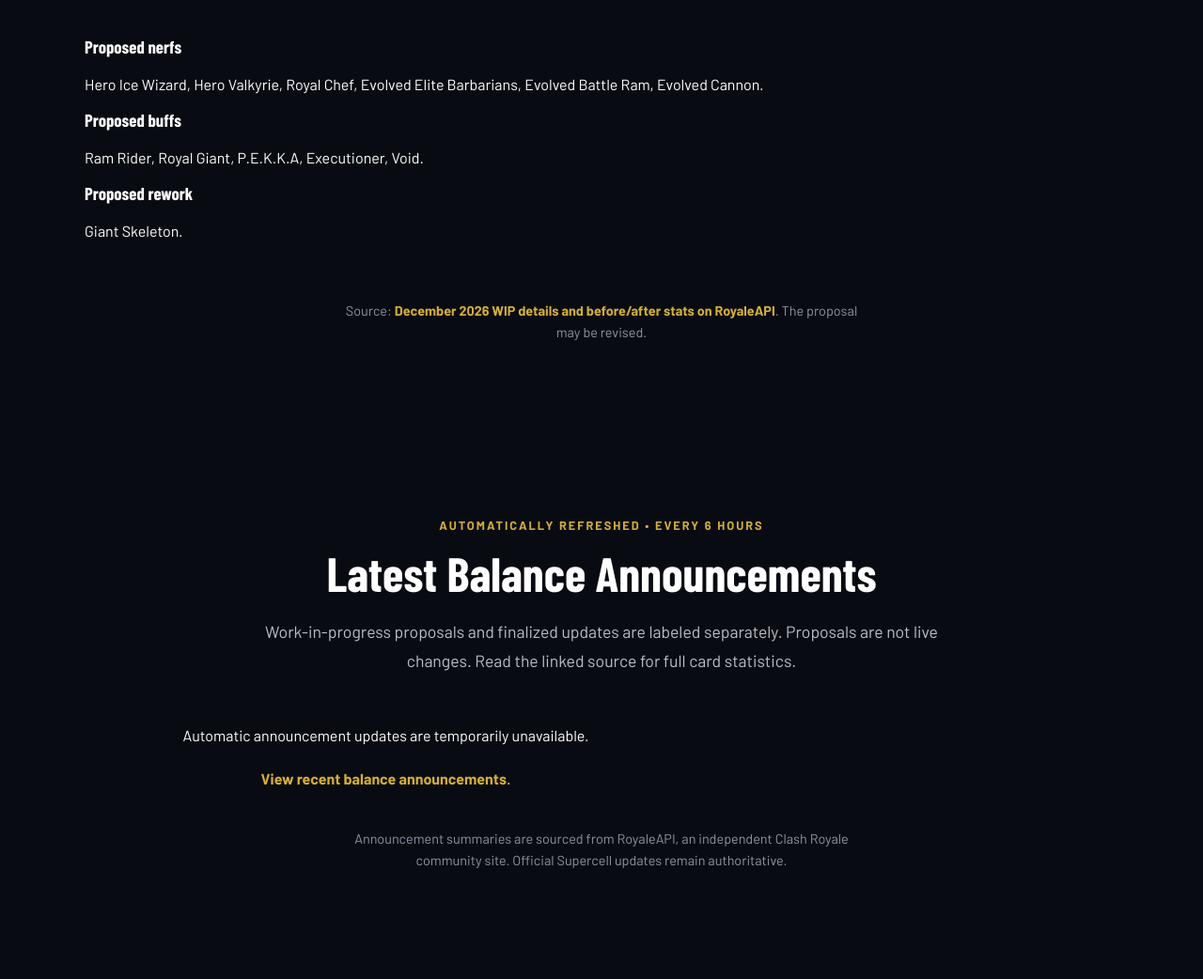
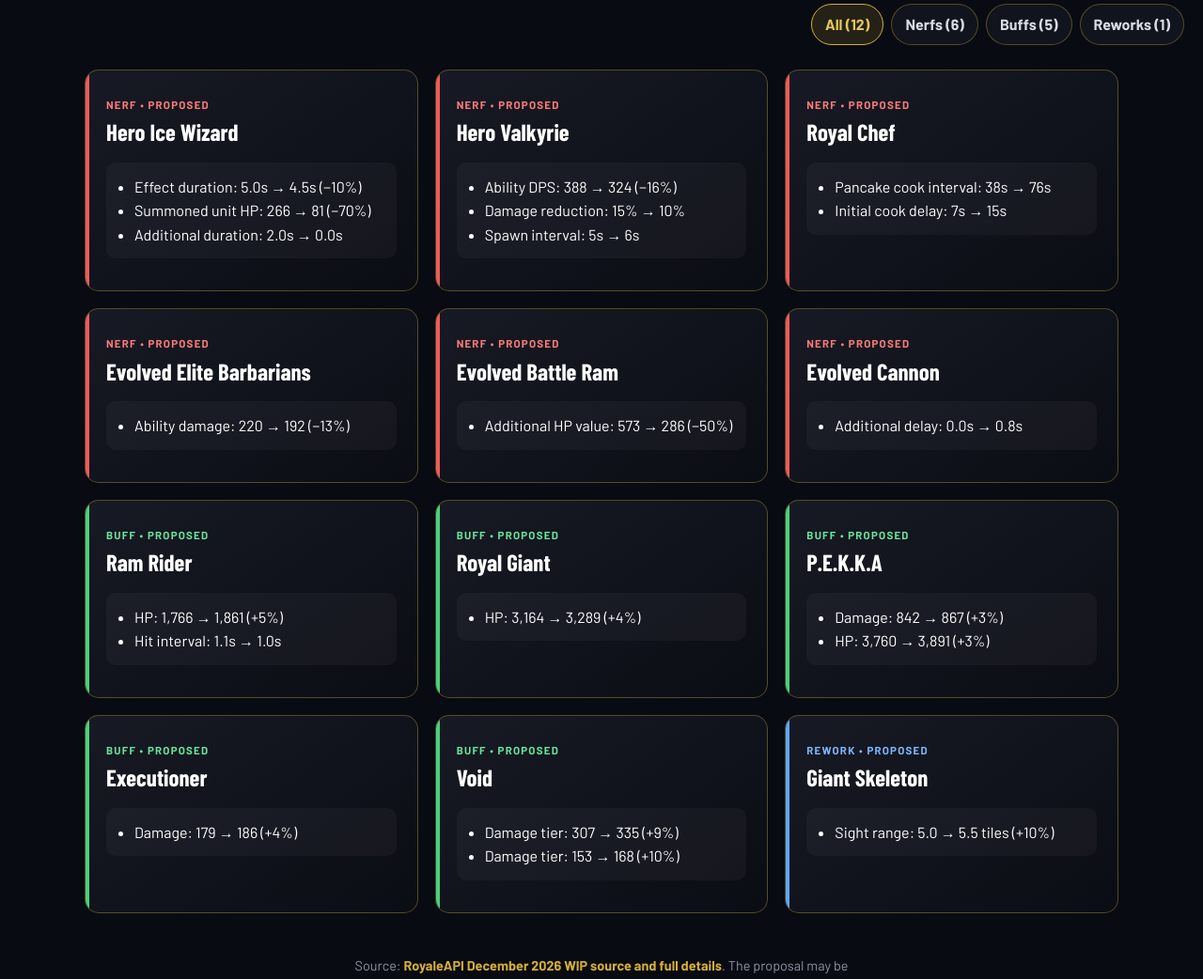
Before and after one commit to noahalexmusic/royale-organization, a plain HTML site: page balance-changes.html in a window 1280 px wide. Shown: the part 952-1994 px from the top of the page at 94% size. Drawn offline with nearby package versions, Linux system fonts and the light colour scheme; no server answers; a web font is replaced by a local one.

Commit message:
Show December 2026 WIP card-by-card before and after stats with filters

```diff
--- a/balance-changes.html
+++ b/balance-changes.html
@@ -58,8 +58,22 @@
 <span class="label">December 2026 • Season 90 • Proposed changes</span>
 <h2>December Work-in-Progress Balance Changes</h2>
 <p class="lead">These changes are proposals, not live game balance adjustments. Supercell may revise them before release.</p>
-<div class="balance-heading-row"><div><h3>Proposed nerfs</h3><p>Hero Ice Wizard, Hero Valkyrie, Royal Chef, Evolved Elite Barbarians, Evolved Battle Ram, Evolved Cannon.</p><h3>Proposed buffs</h3><p>Ram Rider, Royal Giant, P.E.K.K.A, Executioner, Void.</p><h3>Proposed rework</h3><p>Giant Skeleton.</p></div></div>
-<p class="note">Source: <a class="text-link" href="https://royaleapi.com/blog/season-90-balance-wip-december-2026" target="_blank" rel="noopener noreferrer">December 2026 WIP details and before/after stats on RoyaleAPI</a>. The proposal may be revised.</p>
+<div class="balance-filters" aria-label="December proposed changes filters"><button class="balance-filter active" type="button" data-wip-filter="ALL">All (12)</button><button class="balance-filter" type="button" data-wip-filter="NERF">Nerfs (6)</button><button class="balance-filter" type="button" data-wip-filter="BUFF">Buffs (5)</button><button class="balance-filter" type="button" data-wip-filter="REWORK">Reworks (1)</button></div>
+<div class="balance-grid" id="decemberWipGrid">
+<article class="balance-card balance-nerf" data-wip-type="NERF"><div class="balance-card-top"><div><span class="balance-type">NERF • PROPOSED</span><h3>Hero Ice Wizard</h3></div></div><ul class="balance-stats"><li>Effect duration: 5.0s → 4.5s (−10%)</li><li>Summoned unit HP: 266 → 81 (−70%)</li><li>Additional duration: 2.0s → 0.0s</li></ul></article>
+<article class="balance-card balance-nerf" data-wip-type="NERF"><div class="balance-card-top"><div><span class="balance-type">NERF • PROPOSED</span><h3>Hero Valkyrie</h3></div></div><ul class="balance-stats"><li>Ability DPS: 388 → 324 (−16%)</li><li>Damage reduction: 15% → 10%</li><li>Spawn interval: 5s → 6s</li></ul></article>
+<article class="balance-card balance-nerf" data-wip-type="NERF"><div class="balance-card-top"><div><span class="balance-type">NERF • PROPOSED</span><h3>Royal Chef</h3></div></div><ul class="balance-stats"><li>Pancake cook interval: 38s → 76s</li><li>Initial cook delay: 7s → 15s</li></ul></article>
+<article class="balance-card balance-nerf" data-wip-type="NERF"><div class="balance-card-top"><div><span class="balance-type">NERF • PROPOSED</span><h3>Evolved Elite Barbarians</h3></div></div><ul class="balance-stats"><li>Ability damage: 220 → 192 (−13%)</li></ul></article>
+<article class="balance-card balance-nerf" data-wip-type="NERF"><div class="balance-card-top"><div><span class="balance-type">NERF • PROPOSED</span><h3>Evolved Battle Ram</h3></div></div><ul class="balance-stats"><li>Additional HP value: 573 → 286 (−50%)</li></ul></article>
+<article class="balance-card balance-nerf" data-wip-type="NERF"><div class="balance-card-top"><div><span class="balance-type">NERF • PROPOSED</span><h3>Evolved Cannon</h3></div></div><ul class="balance-stats"><li>Additional delay: 0.0s → 0.8s</li></ul></article>
+<article class="balance-card balance-buff" data-wip-type="BUFF"><div class="balance-card-top"><div><span class="balance-type">BUFF • PROPOSED</span><h3>Ram Rider</h3></div></div><ul class="balance-stats"><li>HP: 1,766 → 1,861 (+5%)</li><li>Hit interval: 1.1s → 1.0s</li></ul></article>
+<article class="balance-card balance-buff" data-wip-type="BUFF"><div class="balance-card-top"><div><span class="balance-type">BUFF • PROPOSED</span><h3>Royal Giant</h3></div></div><ul class="balance-stats"><li>HP: 3,164 → 3,289 (+4%)</li></ul></article>
+<article class="balance-card balance-buff" data-wip-type="BUFF"><div class="balance-card-top"><div><span class="balance-type">BUFF • PROPOSED</span><h3>P.E.K.K.A</h3></div></div><ul class="balance-stats"><li>Damage: 842 → 867 (+3%)</li><li>HP: 3,760 → 3,891 (+3%)</li></ul></article>
+<article class="balance-card balance-buff" data-wip-type="BUFF"><div class="balance-card-top"><div><span class="balance-type">BUFF • PROPOSED</span><h3>Executioner</h3></div></div><ul class="balance-stats"><li>Damage: 179 → 186 (+4%)</li></ul></article>
+<article class="balance-card balance-buff" data-wip-type="BUFF"><div class="balance-card-top"><div><span class="balance-type">BUFF • PROPOSED</span><h3>Void</h3></div></div><ul class="balance-stats"><li>Damage tier: 307 → 335 (+9%)</li><li>Damage tier: 153 → 168 (+10%)</li></ul></article>
+<article class="balance-card balance-rework" data-wip-type="REWORK"><div class="balance-card-top"><div><span class="balance-type">REWORK • PROPOSED</span><h3>Giant Skeleton</h3></div></div><ul class="balance-stats"><li>Sight range: 5.0 → 5.5 tiles (+10%)</li></ul></article></div>
+<script>document.addEventListener("DOMContentLoaded",function(){var buttons=document.querySelectorAll("[data-wip-filter]");buttons.forEach(function(b){b.addEventListener("click",function(){var v=b.getAttribute("data-wip-filter");buttons.forEach(function(x){x.classList.toggle("active",x===b);x.setAttribute("aria-pressed",String(x===b))});document.querySelectorAll("[data-wip-type]").forEach(function(card){card.hidden=v!=="ALL"&&card.getAttribute("data-wip-type")!==v})})})});</script>
+<p class="note">Source: <a class="text-link" href="https://royaleapi.com/blog/season-90-balance-wip-december-2026" target="_blank" rel="noopener noreferrer">RoyaleAPI December 2026 WIP source and full details</a>. The proposal may be revised.</p>
 </section>
 <section class="section" id="balance-announcements">
   <span class="label">Automatically refreshed • every 6 hours</span>
```
